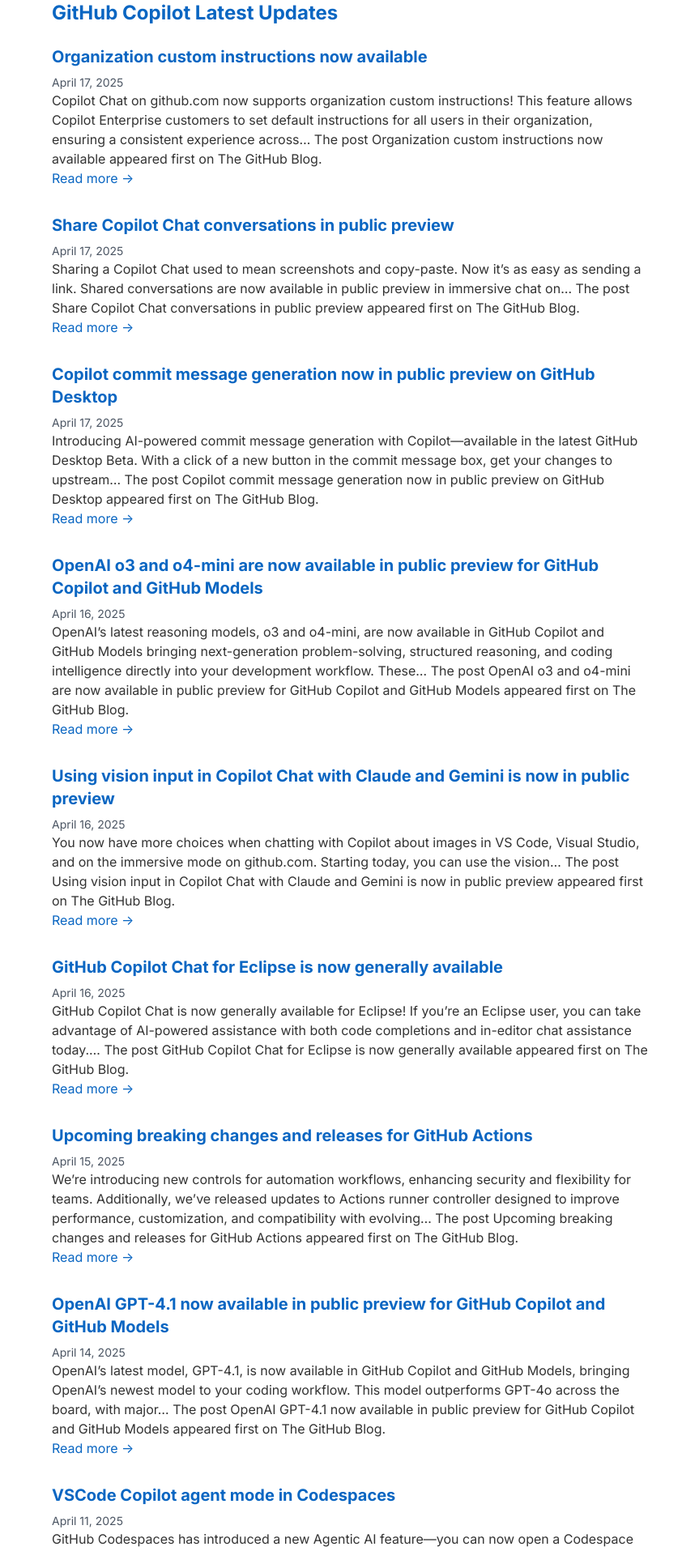
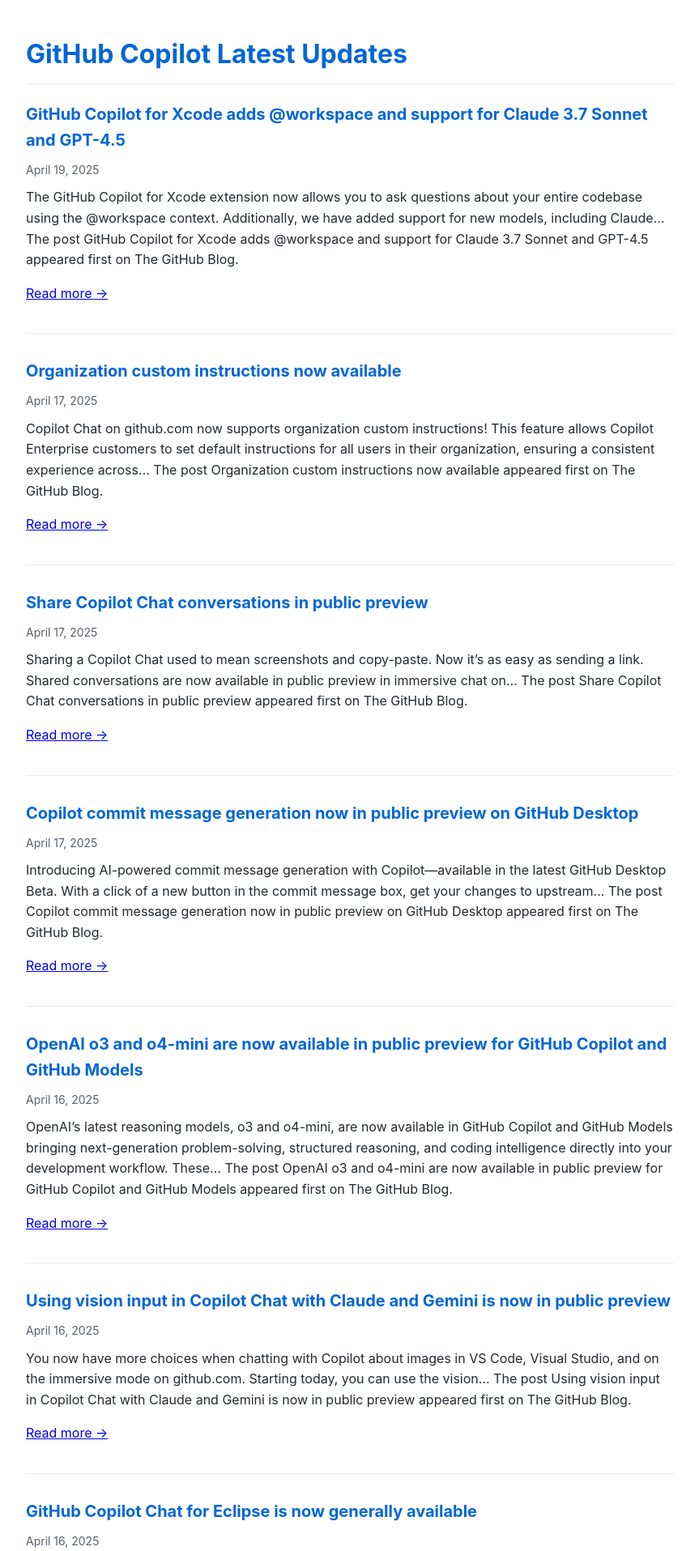
Before and after one commit to Oregand/oregand.github.io, a Jekyll site: the page copilot-feed.html, which Jekyll copies as it is, in a window 1280 px wide. Shown: the top 1915 px of the page at 81% size, without its empty margins (208-1071 px from the left). Built offline with Jekyll 4.4.1, drawn with Linux system fonts in a browser that asks for light colours; some of the changed text lies outside the part shown.

Commit message:
Update RSS feed

```diff
--- a/copilot-feed.html
+++ b/copilot-feed.html
@@ -1,166 +1,200 @@
+
 <!DOCTYPE html>
 <html lang="en">
 <head>
   <meta charset="UTF-8">
   <meta name="viewport" content="width=device-width, initial-scale=1.0">
   <title>GitHub Copilot Updates</title>
-  <link rel="stylesheet" href="css/output.css">
+  <style>
+    body {
+      font-family: -apple-system, BlinkMacSystemFont, 'Segoe UI', Roboto, Helvetica, Arial, sans-serif;
+      line-height: 1.6;
+      color: #333;
+      max-width: 800px;
+      margin: 0 auto;
+      padding: 20px;
+    }
+
+    h1 {
+      color: #0366d6;
+      border-bottom: 1px solid #eaecef;
+      padding-bottom: 10px;
+    }
+
+    .feed-item {
+      margin-bottom: 30px;
+      padding-bottom: 20px;
+      border-bottom: 1px solid #eaecef;
+    }
+
+    .feed-title {
+      margin-bottom: 10px;
+    }
+
+    .feed-title a {
+      color: #0366d6;
+      text-decoration: none;
+      font-weight: bold;
+      font-size: 20px;
+    }
+
+    .feed-title a:hover {
+      text-decoration: underline;
+    }
+
+    .feed-date {
+      color: #586069;
+      font-size: 14px;
+      margin-bottom: 10px;
+    }
+
+    .feed-description {
+      color: #24292e;
+    }
+
+    .update-info {
+      margin-top: 40px;
+      font-size: 14px;
+      color: #586069;
+      font-style: italic;
+    }
+  </style>
 </head>
-<body class="font-sans text-textColor dark:text-gray-100 bg-white dark:bg-gray-800 max-w-3xl mx-auto px-4 py-5 transition-colors duration-300">
-  <h1 class="text-2xl font-bold text-primary dark:text-blue-400 border-b border-gray-200 dark:border-gray-700 pb-3 mb-6">GitHub Copilot Latest Updates</h1>
+<body>
+  <h1>GitHub Copilot Latest Updates</h1>
 
-  <div class="mb-8 pb-6 border-b border-gray-200 dark:border-gray-700">
-    <div class="mb-2">
-      <a href="https://github.blog/changelog/2025-04-17-organization-custom-instructions-now-available" target="_blank"
-         class="text-xl font-bold text-primary dark:text-blue-400 hover:underline">Organization custom instructions now available</a>
+  <div class="feed-item">
+    <div class="feed-title">
+      <a href="https://github.blog/changelog/2025-04-18-github-copilot-for-xcode-adds-workspace-and-support-for-claude-3-7-sonnet-and-gpt-4-5" target="_blank">GitHub Copilot for Xcode adds @workspace and support for Claude 3.7 Sonnet and GPT-4.5</a>
     </div>
-    <div class="text-sm text-gray-600 dark:text-gray-400 mb-3">April 17, 2025</div>
-    <div class="text-base dark:text-gray-300">
+    <div class="feed-date">April 19, 2025</div>
+    <div class="feed-description">
+      The GitHub Copilot for Xcode extension now allows you to ask questions about your entire codebase using the @workspace context. Additionally, we have added support for new models, including Claude&#8230;
+The post GitHub Copilot for Xcode adds @workspace and support for Claude 3.7 Sonnet and GPT-4.5 appeared first on The GitHub Blog.
+
+      <p><a href="https://github.blog/changelog/2025-04-18-github-copilot-for-xcode-adds-workspace-and-support-for-claude-3-7-sonnet-and-gpt-4-5" target="_blank">Read more →</a></p>
+    </div>
+  </div>
+
+  <div class="feed-item">
+    <div class="feed-title">
+      <a href="https://github.blog/changelog/2025-04-17-organization-custom-instructions-now-available" target="_blank">Organization custom instructions now available</a>
+    </div>
+    <div class="feed-date">April 17, 2025</div>
+    <div class="feed-description">
       Copilot Chat on github.com now supports organization custom instructions! This feature allows Copilot Enterprise customers to set default instructions for all users in their organization, ensuring a consistent experience across&#8230;
 The post Organization custom instructions now available appeared first on The GitHub Blog.
 
-      <p class="mt-3"><a href="https://github.blog/changelog/2025-04-17-organization-custom-instructions-now-available" target="_blank"
-            class="text-primary dark:text-blue-400 hover:underline">Read more →</a></p>
+      <p><a href="https://github.blog/changelog/2025-04-17-organization-custom-instructions-now-available" target="_blank">Read more →</a></p>
     </div>
   </div>
 
-  <div class="mb-8 pb-6 border-b border-gray-200 dark:border-gray-700">
-    <div class="mb-2">
-      <a href="https://github.blog/changelog/2025-04-17-share-copilot-chat-conversations-2" target="_blank"
-         class="text-xl font-bold text-primary dark:text-blue-400 hover:underline">Share Copilot Chat conversations in public preview</a>
+  <div class="feed-item">
+    <div class="feed-title">
+      <a href="https://github.blog/changelog/2025-04-17-share-copilot-chat-conversations-2" target="_blank">Share Copilot Chat conversations in public preview</a>
     </div>
-    <div class="text-sm text-gray-600 dark:text-gray-400 mb-3">April 17, 2025</div>
-    <div class="text-base dark:text-gray-300">
+    <div class="feed-date">April 17, 2025</div>
+    <div class="feed-description">
       Sharing a Copilot Chat used to mean screenshots and copy-paste. Now it&#8217;s as easy as sending a link. Shared conversations are now available in public preview in immersive chat on&#8230;
 The post Share Copilot Chat conversations in public preview appeared first on The GitHub Blog.
 
-      <p class="mt-3"><a href="https://github.blog/changelog/2025-04-17-share-copilot-chat-conversations-2" target="_blank"
-            class="text-primary dark:text-blue-400 hover:underline">Read more →</a></p>
+      <p><a href="https://github.blog/changelog/2025-04-17-share-copilot-chat-conversations-2" target="_blank">Read more →</a></p>
     </div>
   </div>
 
-  <div class="mb-8 pb-6 border-b border-gray-200 dark:border-gray-700">
-    <div class="mb-2">
-      <a href="https://github.blog/changelog/2025-04-16-copilot-commit-message-generation-now-in-public-preview-on-github-desktop" target="_blank"
-         class="text-xl font-bold text-primary dark:text-blue-400 hover:underline">Copilot commit message generation now in public preview on GitHub Desktop</a>
+  <div class="feed-item">
+    <div class="feed-title">
+      <a href="https://github.blog/changelog/2025-04-16-copilot-commit-message-generation-now-in-public-preview-on-github-desktop" target="_blank">Copilot commit message generation now in public preview on GitHub Desktop</a>
     </div>
-    <div class="text-sm text-gray-600 dark:text-gray-400 mb-3">April 17, 2025</div>
-    <div class="text-base dark:text-gray-300">
+    <div class="feed-date">April 17, 2025</div>
+    <div class="feed-description">
       Introducing AI-powered commit message generation with Copilot&#8212;available in the latest GitHub Desktop Beta. With a click of a new button in the commit message box, get your changes to upstream&#8230;
 The post Copilot commit message generation now in public preview on GitHub Desktop appeared first on The GitHub Blog.
 
-      <p class="mt-3"><a href="https://github.blog/changelog/2025-04-16-copilot-commit-message-generation-now-in-public-preview-on-github-desktop" target="_blank"
-            class="text-primary dark:text-blue-400 hover:underline">Read more →</a></p>
+      <p><a href="https://github.blog/changelog/2025-04-16-copilot-commit-message-generation-now-in-public-preview-on-github-desktop" target="_blank">Read more →</a></p>
     </div>
   </div>
 
-  <div class="mb-8 pb-6 border-b border-gray-200 dark:border-gray-700">
-    <div class="mb-2">
-      <a href="https://github.blog/changelog/2025-04-16-openai-o3-and-o4-mini-are-now-available-in-public-preview-for-github-copilot-and-github-models" target="_blank"
-         class="text-xl font-bold text-primary dark:text-blue-400 hover:underline">OpenAI o3 and o4-mini are now available in public preview for GitHub Copilot and GitHub Models</a>
+  <div class="feed-item">
+    <div class="feed-title">
+      <a href="https://github.blog/changelog/2025-04-16-openai-o3-and-o4-mini-are-now-available-in-public-preview-for-github-copilot-and-github-models" target="_blank">OpenAI o3 and o4-mini are now available in public preview for GitHub Copilot and GitHub Models</a>
     </div>
-    <div class="text-sm text-gray-600 dark:text-gray-400 mb-3">April 16, 2025</div>
-    <div class="text-base dark:text-gray-300">
+    <div class="feed-date">April 16, 2025</div>
+    <div class="feed-description">
       OpenAI&#8217;s latest reasoning models, o3 and o4-mini, are now available in GitHub Copilot and GitHub Models bringing next-generation problem-solving, structured reasoning, and coding intelligence directly into your development workflow. These&#8230;
 The post OpenAI o3 and o4-mini are now available in public preview for GitHub Copilot and GitHub Models appeared first on The GitHub Blog.
 
-      <p class="mt-3"><a href="https://github.blog/changelog/2025-04-16-openai-o3-and-o4-mini-are-now-available-in-public-preview-for-github-copilot-and-github-models" target="_blank"
-            class="text-primary dark:text-blue-400 hover:underline">Read more →</a></p>
+      <p><a href="https://github.blog/changelog/2025-04-16-openai-o3-and-o4-mini-are-now-available-in-public-preview-for-github-copilot-and-github-models" target="_blank">Read more →</a></p>
     </div>
   </div>
 
-  <div class="mb-8 pb-6 border-b border-gray-200 dark:border-gray-700">
-    <div class="mb-2">
-      <a href="https://github.blog/changelog/2025-04-16-using-vision-input-in-copilot-chat-with-claude-and-gemini-is-now-in-public-preview" target="_blank"
-         class="text-xl font-bold text-primary dark:text-blue-400 hover:underline">Using vision input in Copilot Chat with Claude and Gemini is now in public preview</a>
+  <div class="feed-item">
+    <div class="feed-title">
+      <a href="https://github.blog/changelog/2025-04-16-using-vision-input-in-copilot-chat-with-claude-and-gemini-is-now-in-public-preview" target="_blank">Using vision input in Copilot Chat with Claude and Gemini is now in public preview</a>
     </div>
-    <div class="text-sm text-gray-600 dark:text-gray-400 mb-3">April 16, 2025</div>
-    <div class="text-base dark:text-gray-300">
+    <div class="feed-date">April 16, 2025</div>
+    <div class="feed-description">
       You now have more choices when chatting with Copilot about images in VS Code, Visual Studio, and on the immersive mode on github.com. Starting today, you can use the vision&#8230;
 The post Using vision input in Copilot Chat with Claude and Gemini is now in public preview appeared first on The GitHub Blog.
 
-      <p class="mt-3"><a href="https://github.blog/changelog/2025-04-16-using-vision-input-in-copilot-chat-with-claude-and-gemini-is-now-in-public-preview" target="_blank"
-            class="text-primary dark:text-blue-400 hover:underline">Read more →</a></p>
+      <p><a href="https://github.blog/changelog/2025-04-16-using-vision-input-in-copilot-chat-with-claude-and-gemini-is-now-in-public-preview" target="_blank">Read more →</a></p>
     </div>
   </div>
 
-  <div class="mb-8 pb-6 border-b border-gray-200 dark:border-gray-700">
-    <div class="mb-2">
-      <a href="https://github.blog/changelog/2025-04-15-github-copilot-chat-for-eclipse-is-now-generally-available" target="_blank"
-         class="text-xl font-bold text-primary dark:text-blue-400 hover:underline">GitHub Copilot Chat for Eclipse is now generally available</a>
+  <div class="feed-item">
+    <div class="feed-title">
+      <a href="https://github.blog/changelog/2025-04-15-github-copilot-chat-for-eclipse-is-now-generally-available" target="_blank">GitHub Copilot Chat for Eclipse is now generally available</a>
     </div>
-    <div class="text-sm text-gray-600 dark:text-gray-400 mb-3">April 16, 2025</div>
-    <div class="text-base dark:text-gray-300">
+    <div class="feed-date">April 16, 2025</div>
+    <div class="feed-description">
       GitHub Copilot Chat is now generally available for Eclipse! If you&#8217;re an Eclipse user, you can take advantage of AI-powered assistance with both code completions and in-editor chat assistance today.&#8230;
 The post GitHub Copilot Chat for Eclipse is now generally available appeared first on The GitHub Blog.
 
-      <p class="mt-3"><a href="https://github.blog/changelog/2025-04-15-github-copilot-chat-for-eclipse-is-now-generally-available" target="_blank"
-            class="text-primary dark:text-blue-400 hover:underline">Read more →</a></p>
+      <p><a href="https://github.blog/changelog/2025-04-15-github-copilot-chat-for-eclipse-is-now-generally-available" target="_blank">Read more →</a></p>
     </div>
   </div>
 
-  <div class="mb-8 pb-6 border-b border-gray-200 dark:border-gray-700">
-    <div class="mb-2">
-      <a href="https://github.blog/changelog/2025-04-15-upcoming-breaking-changes-and-releases-for-github-actions" target="_blank"
-         class="text-xl font-bold text-primary dark:text-blue-400 hover:underline">Upcoming breaking changes and releases for GitHub Actions</a>
+  <div class="feed-item">
+    <div class="feed-title">
+      <a href="https://github.blog/changelog/2025-04-14-openai-gpt-4-1-now-available-in-public-preview-for-github-copilot-and-github-models" target="_blank">OpenAI GPT-4.1 now available in public preview for GitHub Copilot and GitHub Models</a>
     </div>
-    <div class="text-sm text-gray-600 dark:text-gray-400 mb-3">April 15, 2025</div>
-    <div class="text-base dark:text-gray-300">
-      We&#8217;re introducing new controls for automation workflows, enhancing security and flexibility for teams. Additionally, we&#8217;ve released updates to Actions runner controller designed to improve performance, customization, and compatibility with evolving&#8230;
-The post Upcoming breaking changes and releases for GitHub Actions appeared first on The GitHub Blog.
+    <div class="feed-date">April 14, 2025</div>
+    <div class="feed-description">
+      OpenAI&#8217;s latest model, GPT-4.1, is now available in GitHub Copilot and GitHub Models, bringing OpenAI&#8217;s newest model to your coding workflow. This model outperforms GPT-4o across the board, with major&#8230;
+The post OpenAI GPT-4.1 now available in public preview for GitHub Copilot and GitHub Models appeared first on The GitHub Blog.
 
-      <p class="mt-3"><a href="https://github.blog/changelog/2025-04-15-upcoming-breaking-changes-and-releases-for-github-actions" target="_blank"
-            class="text-primary dark:text-blue-400 hover:underline">Read more →</a></p>
+      <p><a href="https://github.blog/changelog/2025-04-14-openai-gpt-4-1-now-available-in-public-preview-for-github-copilot-and-github-models" target="_blank">Read more →</a></p>
     </div>
   </div>
 
-  <div class="mb-8 pb-6 border-b border-gray-200 dark:border-gray-700">
-    <div class="mb-2">
-      <a href="https://github.blog/changelog/2025-04-14-openai-gpt-4-1-now-available-in-public-preview-for-github-copilot-and-github-models" target="_blank"
-         class="text-xl font-bold text-primary dark:text-blue-400 hover:underline">OpenAI GPT-4.1 now available in public preview for GitHub Copilot and GitHub Models</a>
+  <div class="feed-item">
+    <div class="feed-title">
+      <a href="https://github.blog/changelog/2025-04-11-vscode-copilot-agent-mode-in-codespaces" target="_blank">VSCode Copilot agent mode in Codespaces</a>
     </div>
-    <div class="text-sm text-gray-600 dark:text-gray-400 mb-3">April 14, 2025</div>
-    <div class="text-base dark:text-gray-300">
-      OpenAI&#8217;s latest model, GPT-4.1, is now available in GitHub Copilot and GitHub Models, bringing OpenAI&#8217;s newest model to your coding workflow. This model outperforms GPT-4o across the board, with major&#8230;
-The post OpenAI GPT-4.1 now available in public preview for GitHub Copilot and GitHub Models appeared first on The GitHub Blog.
+    <div class="feed-date">April 11, 2025</div>
+    <div class="feed-description">
+      GitHub Codespaces has introduced a new Agentic AI feature&#8212;you can now open a Codespace running VSCode&#8217;s Copilot agent mode, directly from a GitHub issue. With a single click, you can&#8230;
+The post VSCode Copilot agent mode in Codespaces appeared first on The GitHub Blog.
 
-      <p class="mt-3"><a href="https://github.blog/changelog/2025-04-14-openai-gpt-4-1-now-available-in-public-preview-for-github-copilot-and-github-models" target="_blank"
-            class="text-primary dark:text-blue-400 hover:underline">Read more →</a></p>
+      <p><a href="https://github.blog/changelog/2025-04-11-vscode-copilot-agent-mode-in-codespaces" target="_blank">Read more →</a></p>
     </div>
   </div>
 
-  <div class="mb-8 pb-6 border-b border-gray-200 dark:border-gray-700">
-    <div class="mb-2">
-      <a href="https://github.blog/changelog/2025-04-11-vscode-copilot-agent-mode-in-codespaces" target="_blank"
-         class="text-xl font-bold text-primary dark:text-blue-400 hover:underline">VSCode Copilot agent mode in Codespaces</a>
+  <div class="feed-item">
+    <div class="feed-title">
+      <a href="https://github.blog/changelog/2025-04-11-copilot-chat-users-can-use-the-gemini-2-5-pro-model-in-public-preview" target="_blank">Copilot Chat users can use the Gemini 2.5 Pro model in public preview</a>
     </div>
-    <div class="text-sm text-gray-600 dark:text-gray-400 mb-3">April 11, 2025</div>
-    <div class="text-base dark:text-gray-300">
-      GitHub Codespaces has introduced a new Agentic AI feature&#8212;you can now open a Codespace running VSCode&#8217;s Copilot agent mode, directly from a GitHub issue. With a single click, you can&#8230;
-The post VSCode Copilot agent mode in Codespaces appeared first on The GitHub Blog.
+    <div class="feed-date">April 11, 2025</div>
+    <div class="feed-description">
+      Gemini 2.5 Pro is now available to all GitHub Copilot customers. The latest Gemini model from Google is their most advanced model for complex tasks. It shows strong reasoning and&#8230;
+The post Copilot Chat users can use the Gemini 2.5 Pro model in public preview appeared first on The GitHub Blog.
 
-      <p class="mt-3"><a href="https://github.blog/changelog/2025-04-11-vscode-copilot-agent-mode-in-codespaces" target="_blank"
-            class="text-primary dark:text-blue-400 hover:underline">Read more →</a></p>
+      <p><a href="https://github.blog/changelog/2025-04-11-copilot-chat-users-can-use-the-gemini-2-5-pro-model-in-public-preview" target="_blank">Read more →</a></p>
     </div>
   </div>
 
-  <div class="mb-8 pb-6 border-b border-gray-200 dark:border-gray-700">
-    <div class="mb-2">
-      <a href="https://github.blog/changelog/2025-04-11-copilot-chat-users-can-use-the-gemini-2-5-pro-model-in-public-preview" target="_blank"
-         class="text-xl font-bold text-primary dark:text-blue-400 hover:underline">Copilot Chat users can use the Gemini 2.5 Pro model in public preview</a>
-    </div>
-    <div class="text-sm text-gray-600 dark:text-gray-400 mb-3">April 11, 2025</div>
-    <div class="text-base dark:text-gray-300">
-      Gemini 2.5 Pro is now available to all GitHub Copilot customers. The latest Gemini model from Google is their most advanced model for complex tasks. It shows strong reasoning and&#8230;
-The post Copilot Chat users can use the Gemini 2.5 Pro model in public preview appeared first on The GitHub Blog.
-
-      <p class="mt-3"><a href="https://github.blog/changelog/2025-04-11-copilot-chat-users-can-use-the-gemini-2-5-pro-model-in-public-preview" target="_blank"
-            class="text-primary dark:text-blue-400 hover:underline">Read more →</a></p>
-    </div>
-  </div>
-
-  <div class="text-sm text-gray-500 dark:text-gray-400 mt-10 italic">
-    Feed last updated: April 21, 2025 at 12:15 PM
+  <div class="update-info">
+    Feed last updated: April 22, 2025 at 07:53 PM
   </div>
 </body>
 </html>
```
